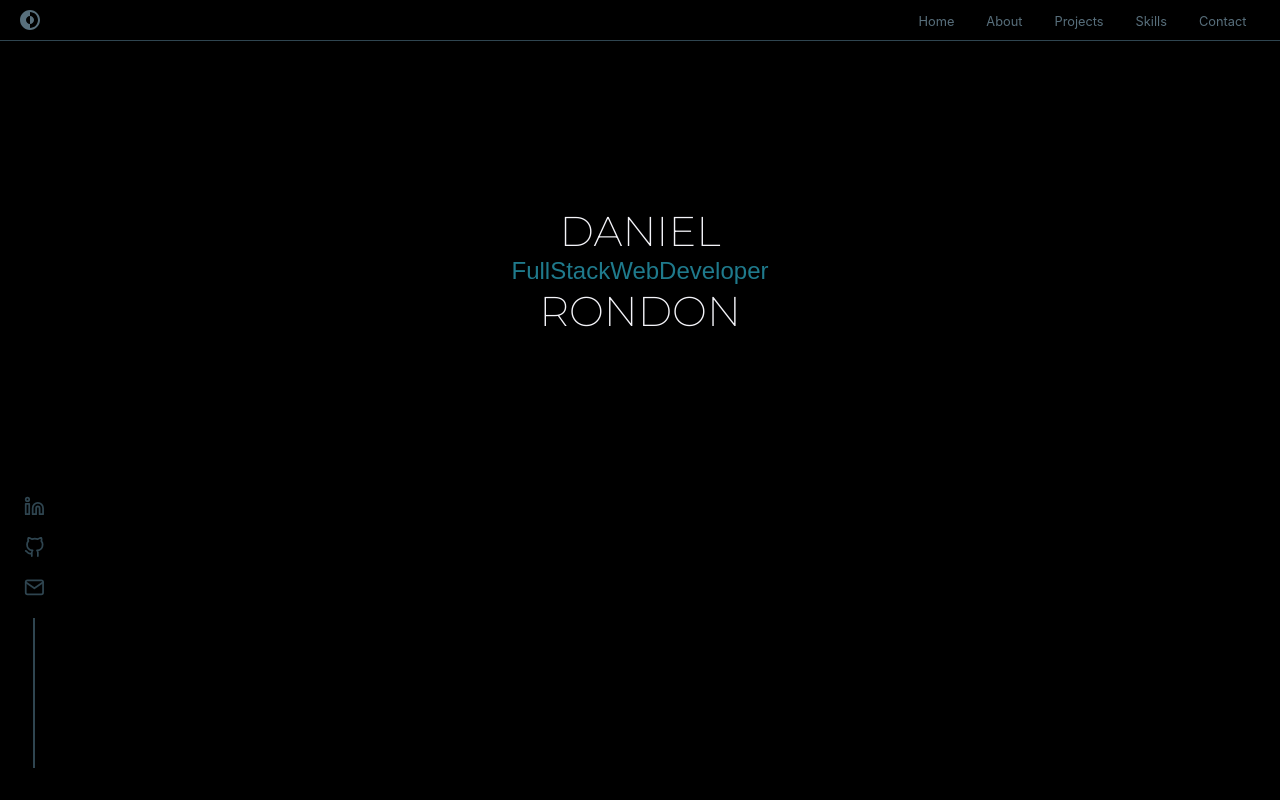
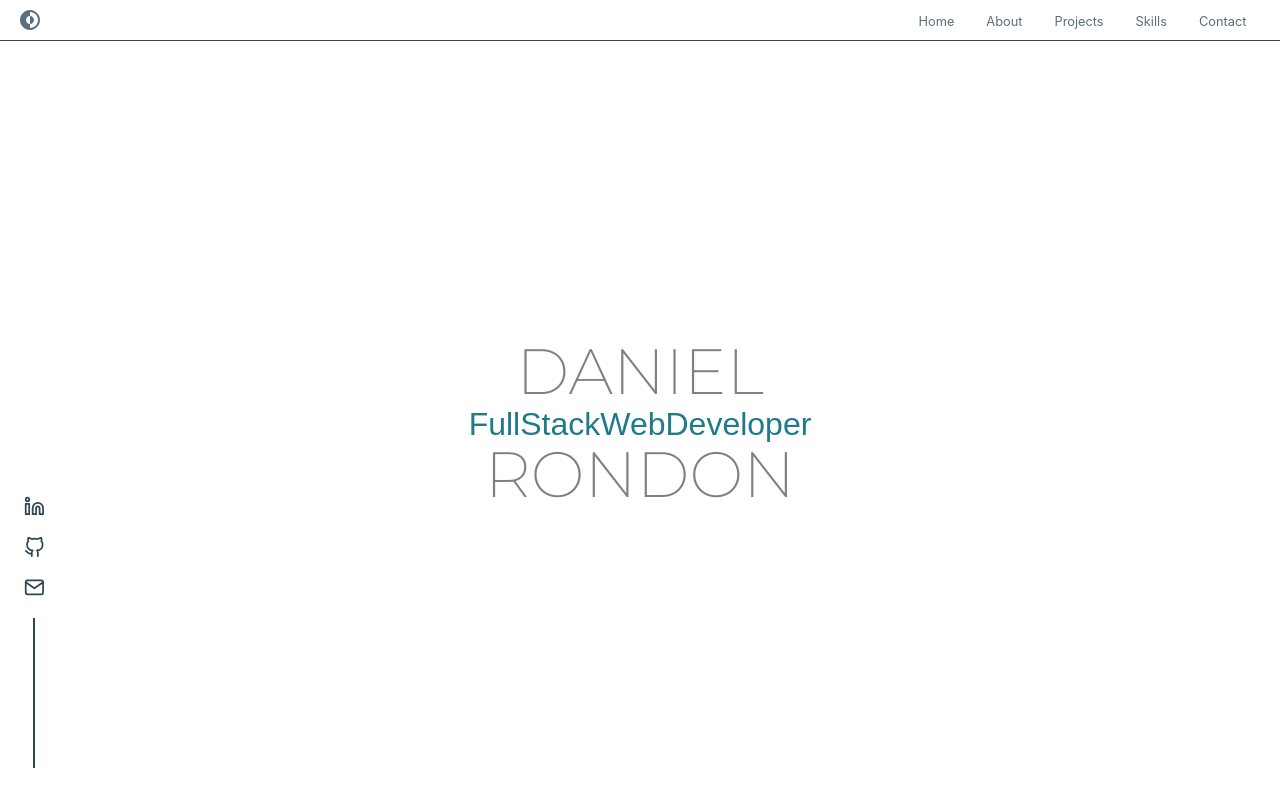
Before and after one commit to Dani-RG/Portfolio-DanielRondon-V1, a React (Create React App) app: page / in a window 1280 px wide. Built offline with nearby package versions, Linux system fonts and the light colour scheme; a web font is replaced by a local one.

Commit message:
WIP app theme

```diff
--- a/src/App.css
+++ b/src/App.css
@@ -6,8 +6,25 @@ font-family: 'Josefin Slab', serif;
 font-family: 'Montserrat', sans-serif;
 */
 
+/* MEDIA QUERIES FORMATS */
+/* Extra small devices (phones, 600px and down) */
+/* @media only screen and (max-width: 600px) {...} */
+
+/* Small devices (portrait tablets and large phones, 600px and up) */
+/* @media only screen and (min-width: 600px) {...} */
+
+/* Medium devices (landscape tablets, 768px and up) */
+/* @media only screen and (min-width: 768px) {...} */
+
+/* Large devices (laptops/desktops, 992px and up) */
+/* @media only screen and (min-width: 992px) {...} */
+
+/* Extra large devices (large laptops and desktops, 1200px and up) */
+/* @media only screen and (min-width: 1200px) {...} */
+
 .App {
   color: grey;
+  height: 100vh;
 }
 
 :root {
@@ -35,7 +52,14 @@ li {
 
 body {
   height: max-content;
-  background-color: var(--black-color);
+}
+
+#light {
+  background-color: var(--white-color);
+}
+
+#dark {
+ background-color: var(--black-color);
 }
 
 /* ----- NAVBAR ----- */
@@ -76,7 +100,7 @@ body {
   font-size: 1.5rem;
 }
 
-/* ----- NAVBAR MEDIA QUERY ----- */
+/* ----- NAVBAR MEDIA QUERIES ----- */
 
 @media (max-width: 768px) {
   .nav_links {
@@ -89,8 +113,15 @@ body {
     left: 0;
     top: 5vh;
     width: 100%;
+    z-index: 10;
+  }
+
+  #light .nav_links_mobile {
+    background-color: var(--white-color);
+  }
+
+  #dark .nav_links_mobile {
     background-color: var(--black-color);
-    z-index: 10;
   }
 
   .nav_links_mobile li {
@@ -109,14 +140,21 @@ body {
 
 .danielrondon_text {
   font-family: 'Montserrat', sans-serif;
-  color: var(--white-color);
-  font-size: 2.6rem;
+  font-size: 2.5rem;
   display: flex;
   flex-direction: column;
   justify-content: center;
   align-items: center;
   position: fixed;
   top: 12rem;
+}
+
+#light .danielrondon_text {
+  color: var(--black-color)
+}
+
+#dark .danielrondon_text {
+  color: var(--white-color)
 }
 
 .danielrondon_text > p {
@@ -129,6 +167,20 @@ margin: 1.2rem;
   font-size: 1.5rem;
   position: fixed;
   top: 16.2rem;
+}
+
+/* ----- DANIEL FULL WEB MEDIA QUERIES ----- */
+
+@media (min-width: 768px) {
+  .danielrondon_text {
+    font-size: 4rem;
+    top: 20rem;
+  }
+
+  .fullstack_webdev_text {
+    font-size: 2rem;
+    top: 25.5rem;
+  }
 }
 
 /* ----- OTHER COMPONENTS ----- */
--- a/src/App.js
+++ b/src/App.js
@@ -1,26 +1,36 @@
-import './App.css';
-import { Routes, Route } from 'react-router-dom';
-import Navbar from './components/Navbar';
-import SocialMedia from './components/SocialMedia';
-import About from './views/About';
-import Contact from './views/Contact';
-import Home from './views/Home';
-import Projects from './views/Projects';
-import Skills from './views/Skills';
+import "./App.css";
+import { Routes, Route } from "react-router-dom";
+import Navbar from "./components/Navbar";
+import SocialMedia from "./components/SocialMedia";
+import About from "./views/About";
+import Contact from "./views/Contact";
+import Home from "./views/Home";
+import Projects from "./views/Projects";
+import Skills from "./views/Skills";
+import { createContext } from "react";
 
-function App() {
+export const ThemeContext = createContext(null);
+
+function App( props ) {
+
+  const { theme } = props;
+  /* const theme = 'light' */
+
   return (
-    <div className="App">
-      <Navbar />
-      <SocialMedia />
-      <Routes>
-        <Route path='/about' element={<About />} />
-        <Route path='/contact' element={<Contact />} />
-        <Route path='/' element={<Home />} />
-        <Route path='/projects' element={<Projects />} />
-        <Route path='/skills' element={<Skills />} />
-      </Routes>
-    </div>
+    <ThemeContext.Provider value={{ theme }}>
+      <div className="App" id={theme}>
+        <Navbar />
+        <SocialMedia />
+        <Routes>
+          <Route path="/about" element={<About />} />
+          <Route path="/contact" element={<Contact />} />
+          <Route path="/" element={<Home />} />
+          <Route path="/projects" element={<Projects />} />
+          <Route path="/skills" element={<Skills />} />
+        </Routes>
+        {console.log(theme)}
+      </div>
+    </ThemeContext.Provider>
   );
 }
 
--- a/src/components/Navbar.jsx
+++ b/src/components/Navbar.jsx
@@ -6,11 +6,22 @@ import { CgDarkMode } from 'react-icons/cg'
 
 export default function Navbar() {
 
-  const [burger, setBurger] = useState(false)
+  const [burger, setBurger] = useState(false);
+  const [theme, setTheme] = useState('dark');
+
+  const toggleTheme = () => {
+    setTheme((curr) => (curr === 'dark' ? 'light' : 'dark'));
+  };
+
+/*   useEffect(() => {
+    toggleTheme()
+  }, [theme]) */
 
   return (
       <nav className='navbar'>
-        <button className='theme_icon'> <CgDarkMode /> </button>
+
+        <button className='theme_icon' onClick={() => toggleTheme()}> <CgDarkMode /> </button>
+
         <ul className={burger ? 'nav_links_mobile' : 'nav_links'} onClick={() => setBurger(false)}>
           <li><NavLink to='/'>Home</NavLink></li>
           <li><NavLink to='/about'>About</NavLink></li>
@@ -18,9 +29,12 @@ export default function Navbar() {
           <li><NavLink to='/skills'>Skills</NavLink></li>
           <li><NavLink to='/contact'>Contact</NavLink></li>
         </ul>
+
         <button className='menu_burger_icon' onClick={() => setBurger(!burger)}>
         {burger ? <RxCross2 /> : <FiMenu />}
         </button>
+
+        {console.log(theme)}
       </nav>
   )
 }
```
